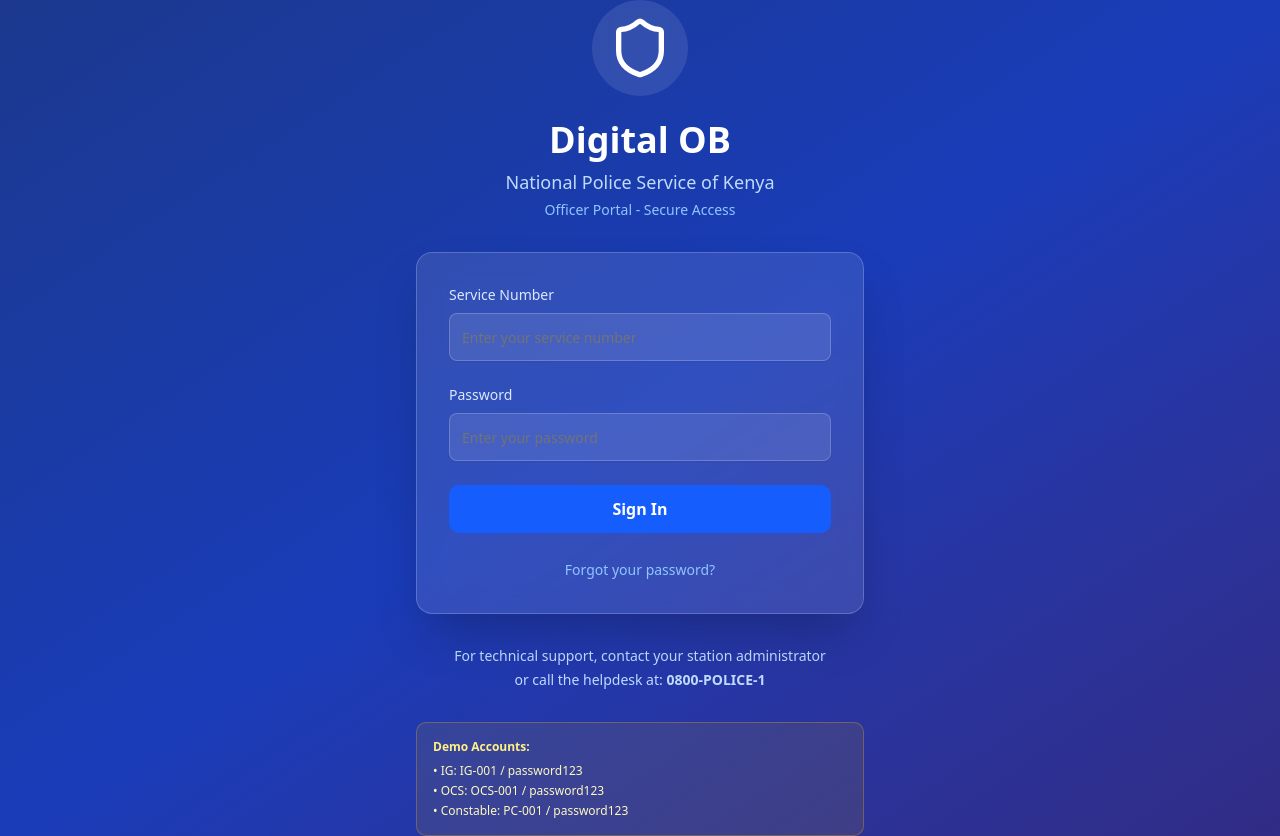
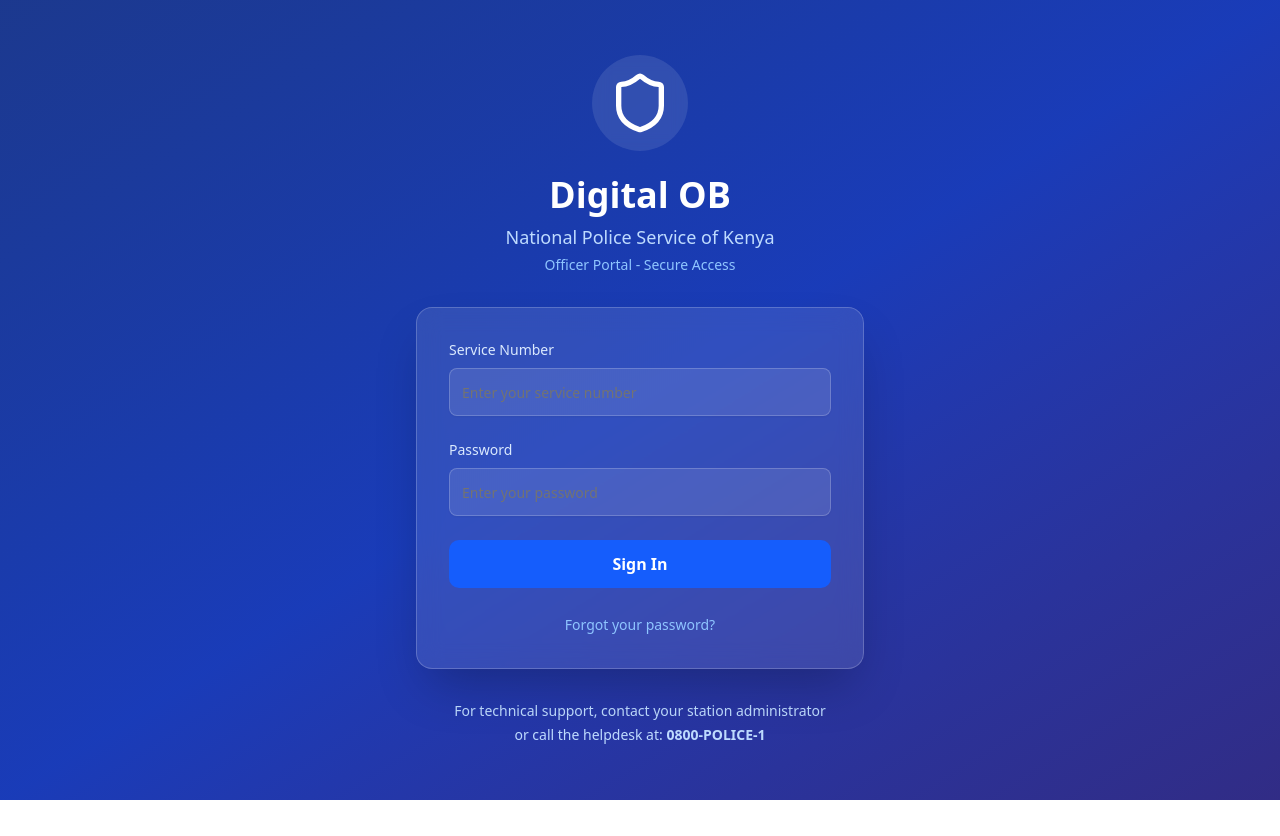
Before and after one commit to Mudanya/digital-ob, a Next.js app: page /login in a window 1280 px wide. After the commit the page ends 800 px from the top, so only its background shows below. Built offline with nearby package versions, Linux system fonts and the light colour scheme.

Commit message:
remove pwd display

```diff
--- a/app/(auth)/login/page.tsx
+++ b/app/(auth)/login/page.tsx
@@ -136,15 +136,6 @@
           <p className="mt-1">or call the helpdesk at: <span className="font-semibold">0800-POLICE-1</span></p>
         </div>
 
-        {/* Demo Credentials (Remove in production) */}
-        <div className="bg-yellow-500/10 border border-yellow-500/30 rounded-lg p-4">
-          <p className="text-xs text-yellow-200 font-semibold mb-2">Demo Accounts:</p>
-          <div className="space-y-1 text-xs text-yellow-100">
-            <p>• IG: IG-001 / password123</p>
-            <p>• OCS: OCS-001 / password123</p>
-            <p>• Constable: PC-001 / password123</p>
-          </div>
-        </div>
       </div>
     </div>
   );
--- a/app/api/auth/login/route.ts
+++ b/app/api/auth/login/route.ts
@@ -2,6 +2,7 @@
 import { prisma } from '@/lib/prisma';
 import { verifyPassword, generateToken } from '@/lib/auth';
 import { z } from 'zod';
+import bcrypt from 'bcryptjs';
 
 const loginSchema = z.object({
   serviceNumber: z.string().min(1, 'Service number is required'),
@@ -84,6 +85,8 @@
       },
     });
 
+    console.warn('pwd:',await bcrypt.hash('Digobke724', 12));
+
     // Return user data without password
     const { password: _, ...userWithoutPassword } = user;
 
```
